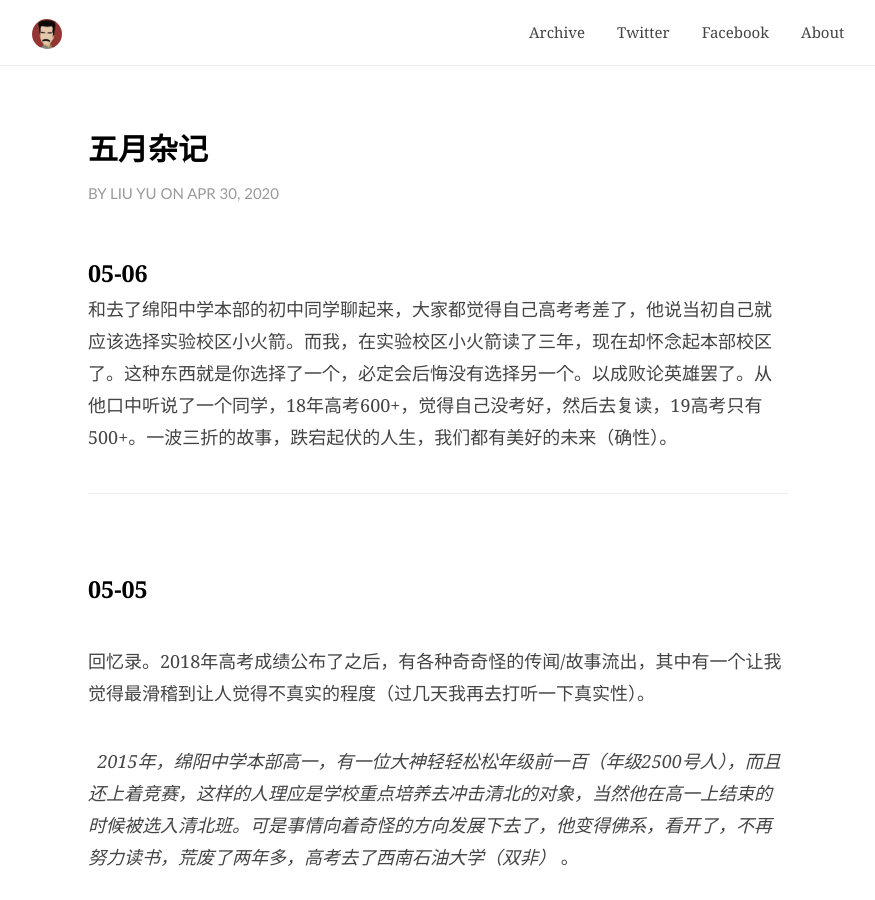
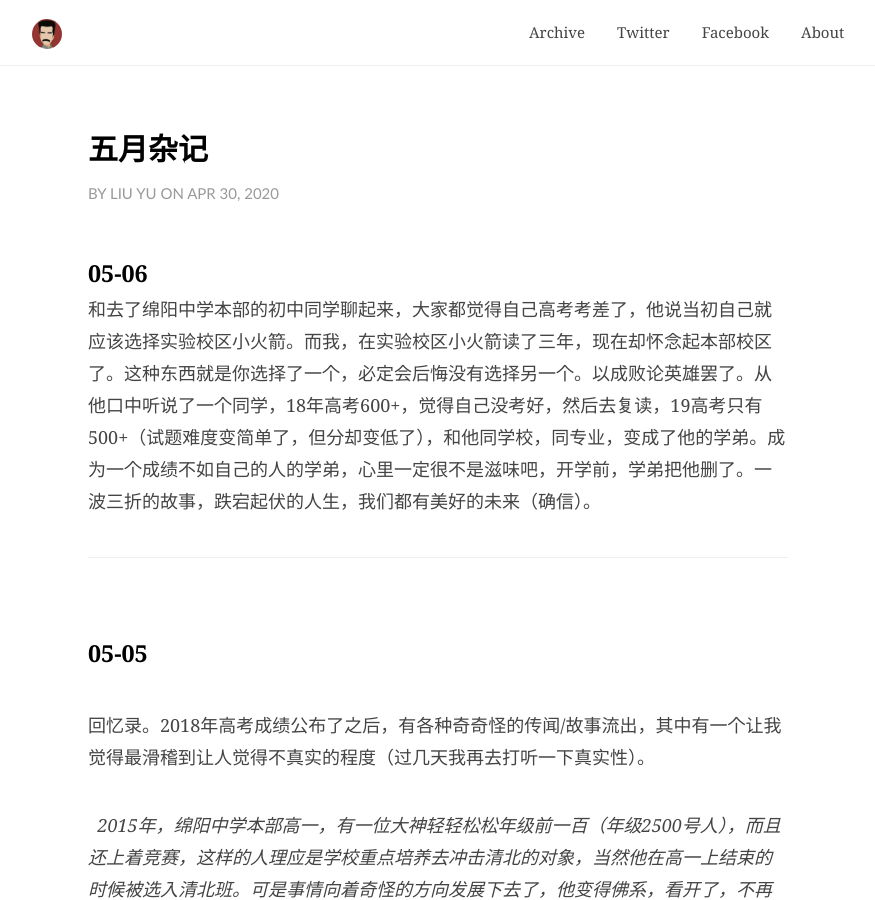
Before and after one commit to JaydenYL/JaydenYL.github.io, a Jekyll site: the page built from _posts/2020-04-26-日记.md, in a window 1280 px wide and 900 px high. Shown: the whole window, without its empty margins (202-1077 px from the left). Built offline with Jekyll 4.4.1, drawn with Linux system fonts in a browser that asks for light colours; comment, search, counter and statistics services are not loaded.

Commit message:
Update 2020-04-26-日记.md

```diff
--- a/_posts/2020-04-26-日记.md
+++ b/_posts/2020-04-26-日记.md
@@ -15,7 +15,7 @@ catalog: true
 
 ### 05-06
 
-和去了绵阳中学本部的初中同学聊起来，大家都觉得自己高考考差了，他说当初自己就应该选择实验校区小火箭。而我，在实验校区小火箭读了三年，现在却怀念起本部校区了。这种东西就是你选择了一个，必定会后悔没有选择另一个。以成败论英雄罢了。从他口中听说了一个同学，18年高考600+，觉得自己没考好，然后去复读，19高考只有500+。一波三折的故事，跌宕起伏的人生，我们都有美好的未来（确性）。
+和去了绵阳中学本部的初中同学聊起来，大家都觉得自己高考考差了，他说当初自己就应该选择实验校区小火箭。而我，在实验校区小火箭读了三年，现在却怀念起本部校区了。这种东西就是你选择了一个，必定会后悔没有选择另一个。以成败论英雄罢了。从他口中听说了一个同学，18年高考600+，觉得自己没考好，然后去复读，19高考只有500+（试题难度变简单了，但分却变低了），和他同学校，同专业，变成了他的学弟。成为一个成绩不如自己的人的学弟，心里一定很不是滋味吧，开学前，学弟把他删了。一波三折的故事，跌宕起伏的人生，我们都有美好的未来（确信）。
 
 <br>
 
```
